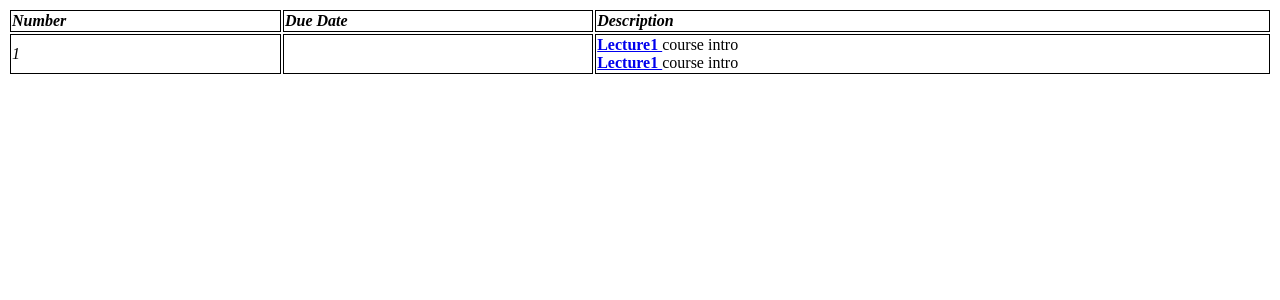
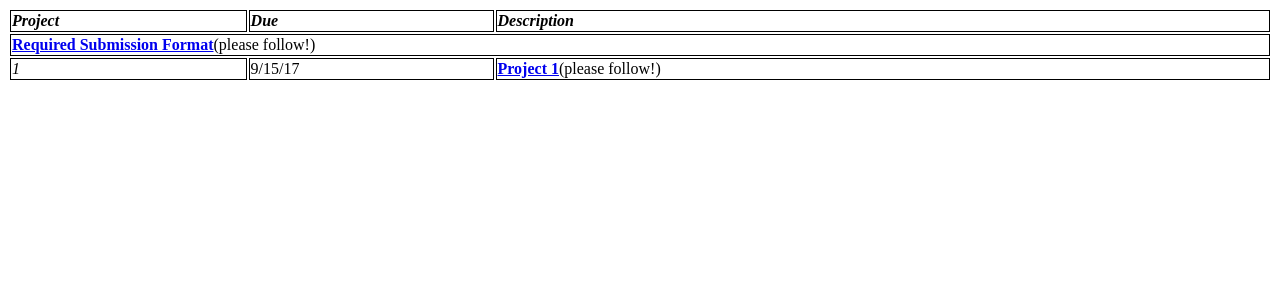
Before and after one commit to CNUClasses/CPSC327, a Jekyll site: the page navbar/Projects.html, which Jekyll copies as it is, in a window 1280 px wide. Shown: the top 300 px of the page. Built offline with Jekyll 4.4.1, drawn with Linux system fonts in a browser that asks for light colours.

Commit message:
Update Projects.html

```diff
--- a/navbar/Projects.html
+++ b/navbar/Projects.html
@@ -11,16 +11,20 @@
          </style>
          <table style="width: 100%" class="style_noborder ">
             <tr>
-               <td class="style_white "><em><strong>Number</strong></em></td>
-               <td class="style_white "><em><strong>Due Date</strong></em></td>
+               <td class="style_white "><em><strong>Project</strong></em></td>
+               <td class="style_white "><em><strong>Due</strong></em></td>
                <td class="style_white "><em><strong>Description</strong></em></td>
             </tr>
             <tr>
+               <td class="style_white " colspan="3">
+				         <strong><a href="https://github.com/CNUClasses/CPSC327/blob/master/content/Projects-Eclipse/Import_and_Export_eclipse_projects.pdf"> Required Submission Format</a></strong>(please follow!)
+            		</td>
+            </tr>
+            <tr>
                <td class="style_white "><em>1</em></td>
+               <td class="style_white ">9/15/17</td>
                <td class="style_white ">
-                      </td>
-               <td class="style_white "><strong><a href="https://github.com/CNUClasses/CPSC327/blob/master/lectures/1-intro.pdf"> Lecture1 </a></strong> course intro<br />
-                  <strong><a href="https://github.com/CNUClasses/CPSC327/blob/master/lectures/1-intro.pdf"> Lecture1 </a></strong> course intro<br />
+                  <strong><a href="https://github.com/CNUClasses/CPSC327/blob/master/content/Projects-Eclipse/proj1/proj1.pdf"> Project 1</a></strong>(please follow!)<br>
               </td>
             </tr>
            </table>
```
